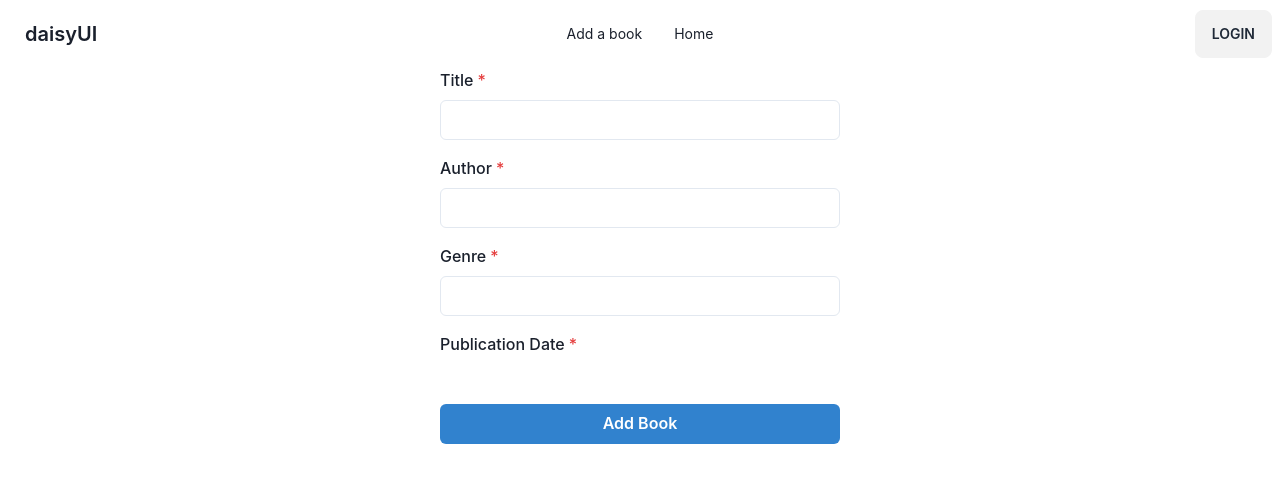
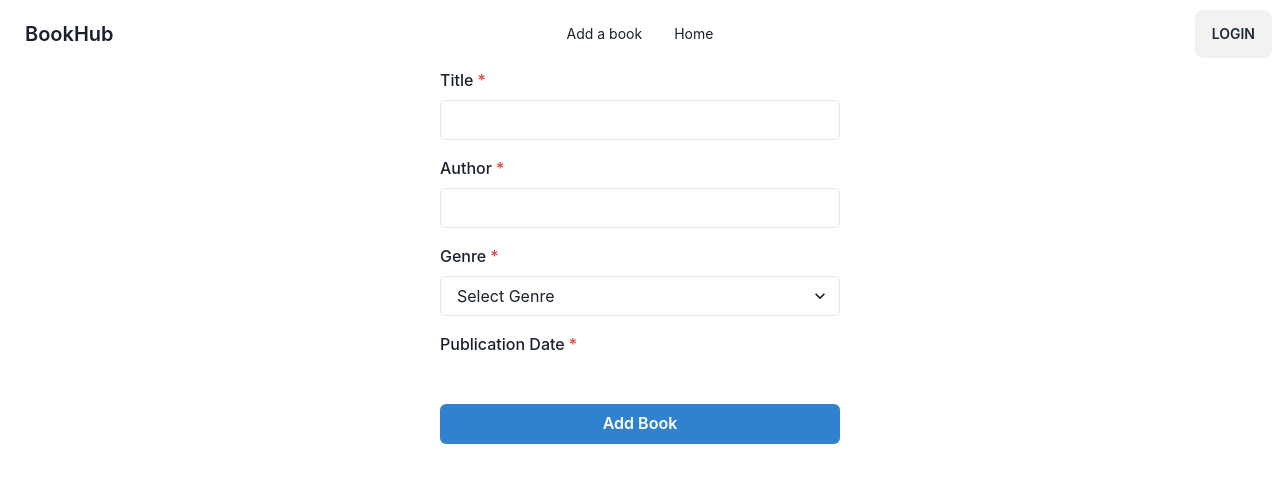
Before and after one commit to rummansadhit/bookcat-front, a React (Create React App) app: page /add in a window 1280 px wide. Shown: the top 482 px of the page. Built offline with nearby package versions, Linux system fonts and the light colour scheme; no server answers.

Commit message:
made the genre drop down

```diff
--- a/src/Slice/bookApi.ts
+++ b/src/Slice/bookApi.ts
@@ -27,7 +27,7 @@ export const api = createApi({
 
     updateBook: builder.mutation<IBook, { bookId: string ; book: Partial<IBook> }>({
       query: ({ bookId, book }) => ({
-        url: `/books/${bookId}`,
+        url: `/books/edit/${bookId}`,
         method: 'PATCH',
         body: book,
       }),
--- a/src/components/AddBookForm.tsx
+++ b/src/components/AddBookForm.tsx
@@ -1,5 +1,5 @@
 import React, { useState } from 'react';
-import { Box, Button, FormControl, FormLabel, Input, Stack, Textarea, useToast } from '@chakra-ui/react';
+import { Box, Button, FormControl, FormLabel, Input, Select, Stack, Textarea, useToast } from '@chakra-ui/react';
 import DatePicker from 'react-datepicker';
 import 'react-datepicker/dist/react-datepicker.css';
 import { useDispatch } from 'react-redux';
@@ -92,7 +92,15 @@ const AddBookForm: React.FC = () => {
           </FormControl>
           <FormControl id="genre" isRequired>
             <FormLabel>Genre</FormLabel>
-            <Input type="text" value={genre} onChange={(e) => setGenre(e.target.value)} />
+            <Select value={genre} onChange={(e) => setGenre(e.target.value)} required>
+            <option value="">Select Genre</option>
+            <option value="fantasy">Fantasy</option>
+            <option value="romance">Romance</option>
+            <option value="mystery">Mystery</option>
+            <option value="science-fiction">Science Fiction</option>
+            <option value="thriller">Thriller</option>
+            {/* Add more options as needed */}
+          </Select>
           </FormControl>
           <FormControl id="publicationDate" isRequired>
             <FormLabel>Publication Date</FormLabel>
--- a/src/components/Navbar.tsx
+++ b/src/components/Navbar.tsx
@@ -45,7 +45,7 @@ const Navbar = () => {
       <li><Link to='/'>Home</Link></li>
     </ul>
   </div>
-  <a className="btn btn-ghost normal-case text-xl">daisyUI</a>
+  <Link to="/"className="btn btn-ghost normal-case text-xl">BookHub</Link>
 </div>
 <div className="navbar-center hidden lg:flex">
   <ul className="menu menu-horizontal px-1">
--- a/src/components/Register.tsx
+++ b/src/components/Register.tsx
@@ -220,9 +220,7 @@ const handleLogin = (e: FormEvent<HTMLFormElement>) => {
           </Tabs>
         </ModalBody>
         <ModalFooter>
-          <Button variant="ghost" onClick={onClose}>
-            Cancel
-          </Button>
+
         </ModalFooter>
       </ModalContent>
     </Modal>
```
